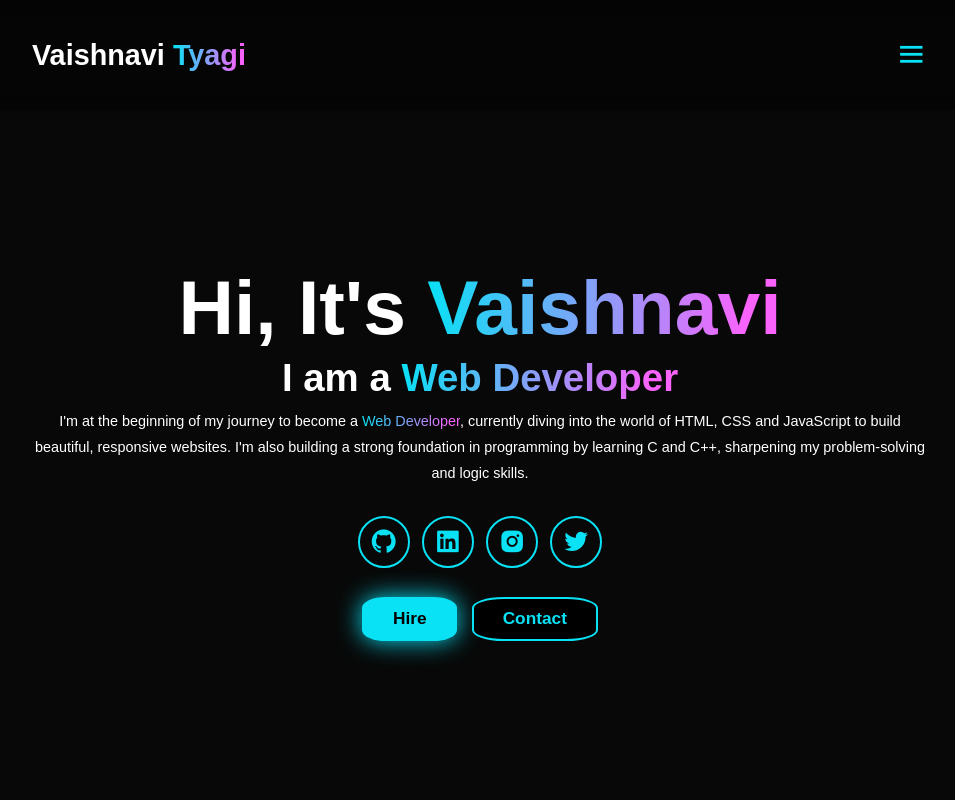
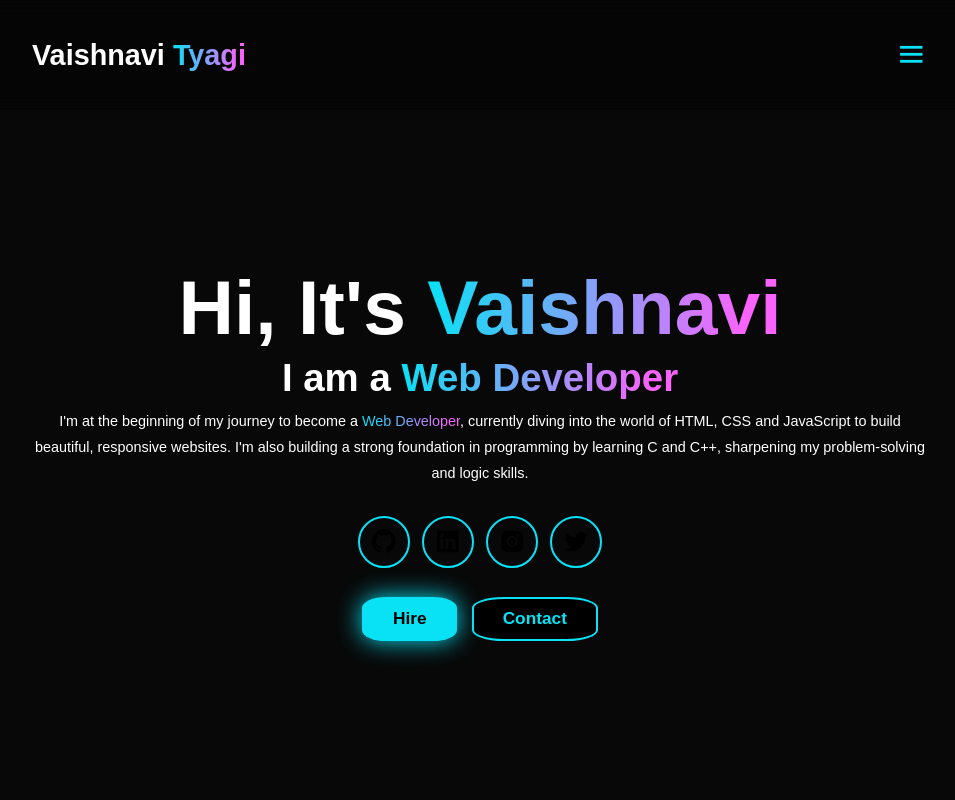
Before and after one commit to VaishnaviTyagi-123/My_portfolio, a website: page index.html in a window 1280 px wide. Shown: the top 800 px of the page, without its empty margins (160-1115 px from the left). Drawn offline with nearby package versions, Linux system fonts and the light colour scheme; a web font is replaced by a local one.

Commit message:
Update style.css

```diff
--- a/style.css
+++ b/style.css
@@ -122,7 +122,7 @@ section{
     background: transparent;
     border: 2px solid var(--main-color);
     border-radius: 50%;
-    color: var(--main-color);
+    color: black;
     margin: 3rem 0.5rem;
     transition: 0.3s ease-in-out;
 }
```
